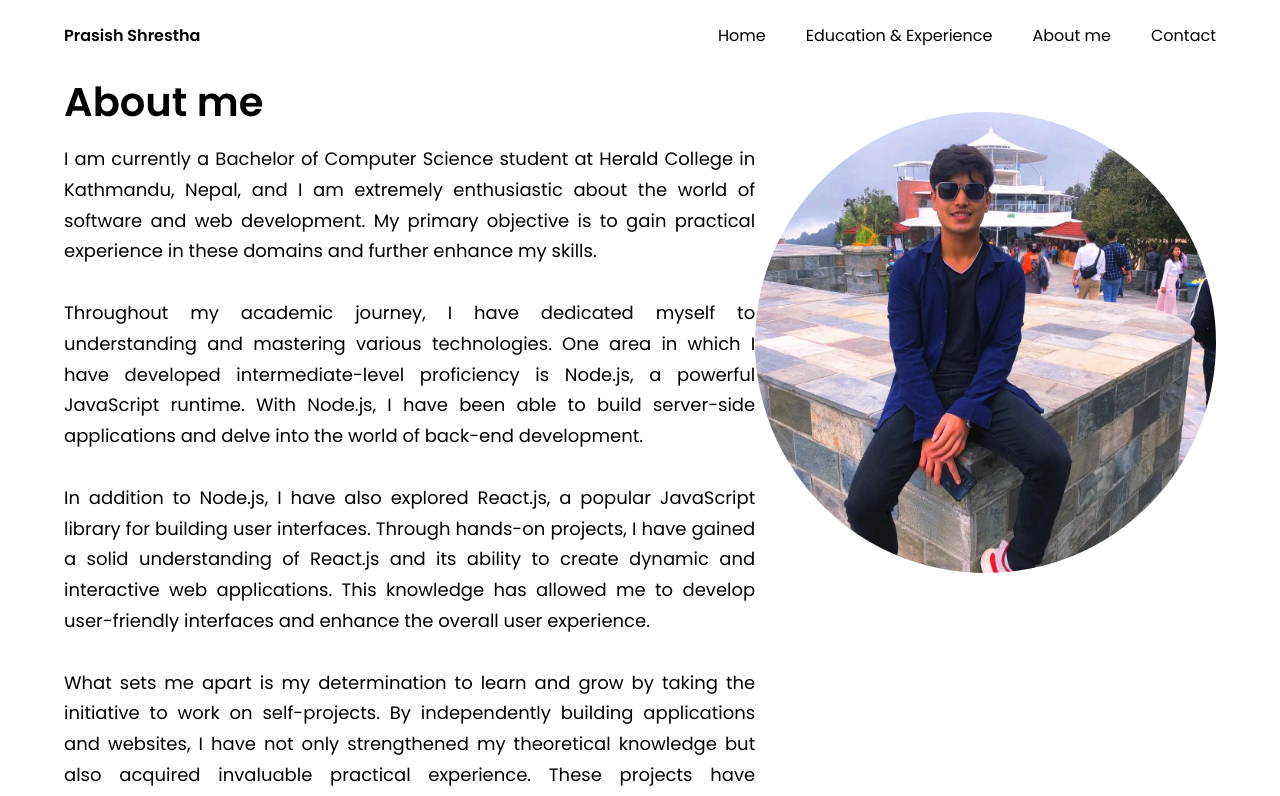
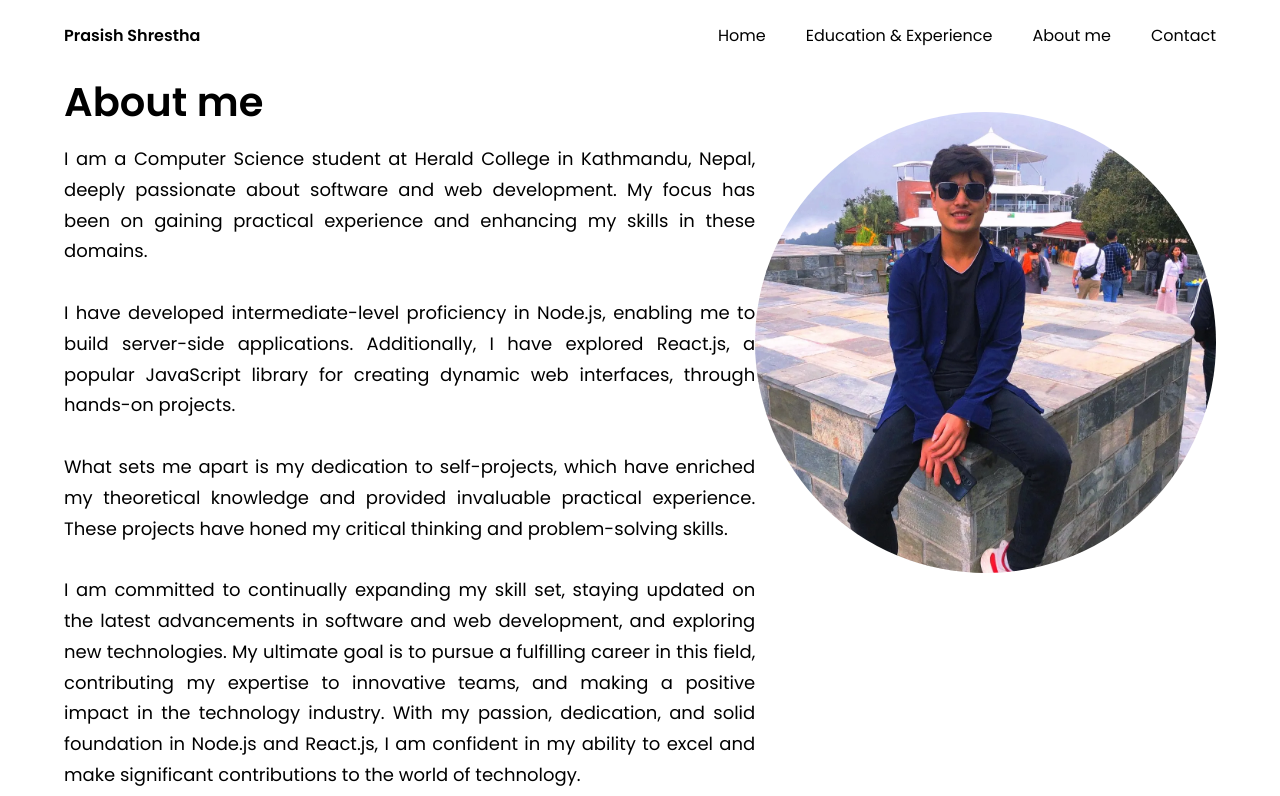
Before and after one commit to prasish07/Protfolio, a React (Vite) app: page /about_me in a window 1280 px wide. Shown: the top 796 px of the page. Built offline with nearby package versions, Linux system fonts and the light colour scheme.

Commit message:
Change about me description

```diff
--- a/src/Pages/Aboutme.jsx
+++ b/src/Pages/Aboutme.jsx
@@ -17,46 +17,29 @@ const Aboutme = () => {
 							About me
 						</h2>
 						<p className={`${styles.paragraph} max-w-[750px] text-justify`}>
-              I am currently a Bachelor of Computer Science student at Herald
-              College in Kathmandu, Nepal, and I am extremely enthusiastic about
-              the world of software and web development. My primary objective is
-              to gain practical experience in these domains and further enhance
-              my skills.
+							I am a Computer Science student at Herald College in Kathmandu,
+							Nepal, deeply passionate about software and web development. My
+							focus has been on gaining practical experience and enhancing my
+							skills in these domains.
 							<br />
-              <br /> Throughout my academic journey, I have dedicated myself to
-              understanding and mastering various technologies. One area in
-              which I have developed intermediate-level proficiency is Node.js,
-              a powerful JavaScript runtime. With Node.js, I have been able to
-              build server-side applications and delve into the world of
-              back-end development.
+							<br /> I have developed intermediate-level proficiency in Node.js,
+							enabling me to build server-side applications. Additionally, I
+							have explored React.js, a popular JavaScript library for creating
+							dynamic web interfaces, through hands-on projects.
 							<br />
-              <br /> In addition to Node.js, I have also explored React.js, a
-              popular JavaScript library for building user interfaces. Through
-              hands-on projects, I have gained a solid understanding of React.js
-              and its ability to create dynamic and interactive web
-              applications. This knowledge has allowed me to develop
-              user-friendly interfaces and enhance the overall user experience.
+							<br /> What sets me apart is my dedication to self-projects, which
+							have enriched my theoretical knowledge and provided invaluable
+							practical experience. These projects have honed my critical
+							thinking and problem-solving skills.
 							<br />
-              <br /> What sets me apart is my determination to learn and grow by
-              taking the initiative to work on self-projects. By independently
-              building applications and websites, I have not only strengthened
-              my theoretical knowledge but also acquired invaluable practical
-              experience. These projects have challenged me to think critically,
-              problem-solve, and apply my skills in real-world scenarios.
-              <br />
-              <br /> As I continue my education, my focus remains on expanding
-              my skill set and working on more complex projects. I am determined
-              to stay up-to-date with the latest advancements in software and
-              web development, as well as explore new technologies that can
-              further enhance my abilities.
-              <br />
-              <br /> My ultimate goal is to pursue a fulfilling career where I
-              can contribute my expertise in software and web development. I
-              aspire to be part of innovative teams that create cutting-edge
-              solutions and make a positive impact in the industry. With my
-              passion, dedication, and the solid foundation I have built in
-              Node.js and React.js, I am confident in my ability to excel in
-              this field and make significant contributions to the world of
+							<br /> I am committed to continually expanding my skill set,
+							staying updated on the latest advancements in software and web
+							development, and exploring new technologies. My ultimate goal is
+							to pursue a fulfilling career in this field, contributing my
+							expertise to innovative teams, and making a positive impact in the
+							technology industry. With my passion, dedication, and solid
+							foundation in Node.js and React.js, I am confident in my ability
+							to excel and make significant contributions to the world of
 							technology.
 						</p>
 
```
Lines whose indentation alone changed are shown as unchanged.
